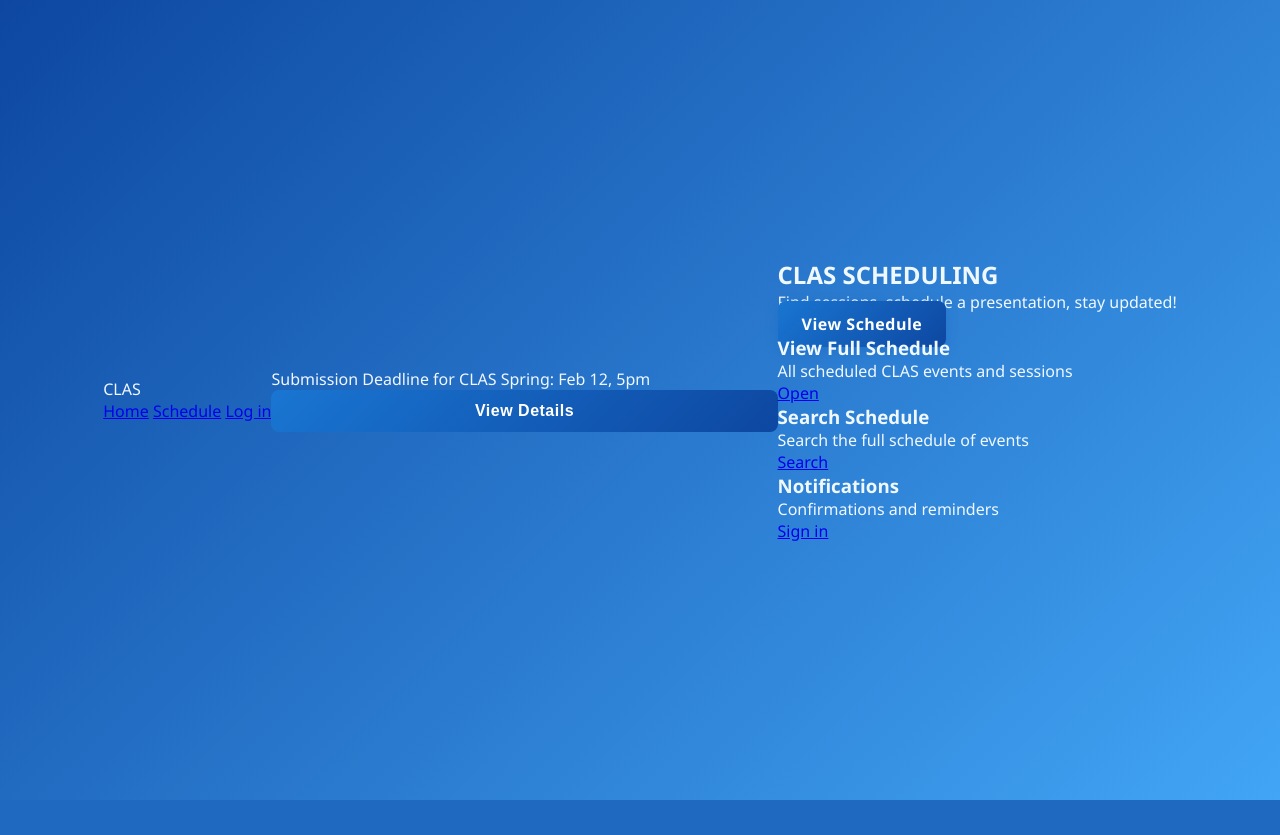
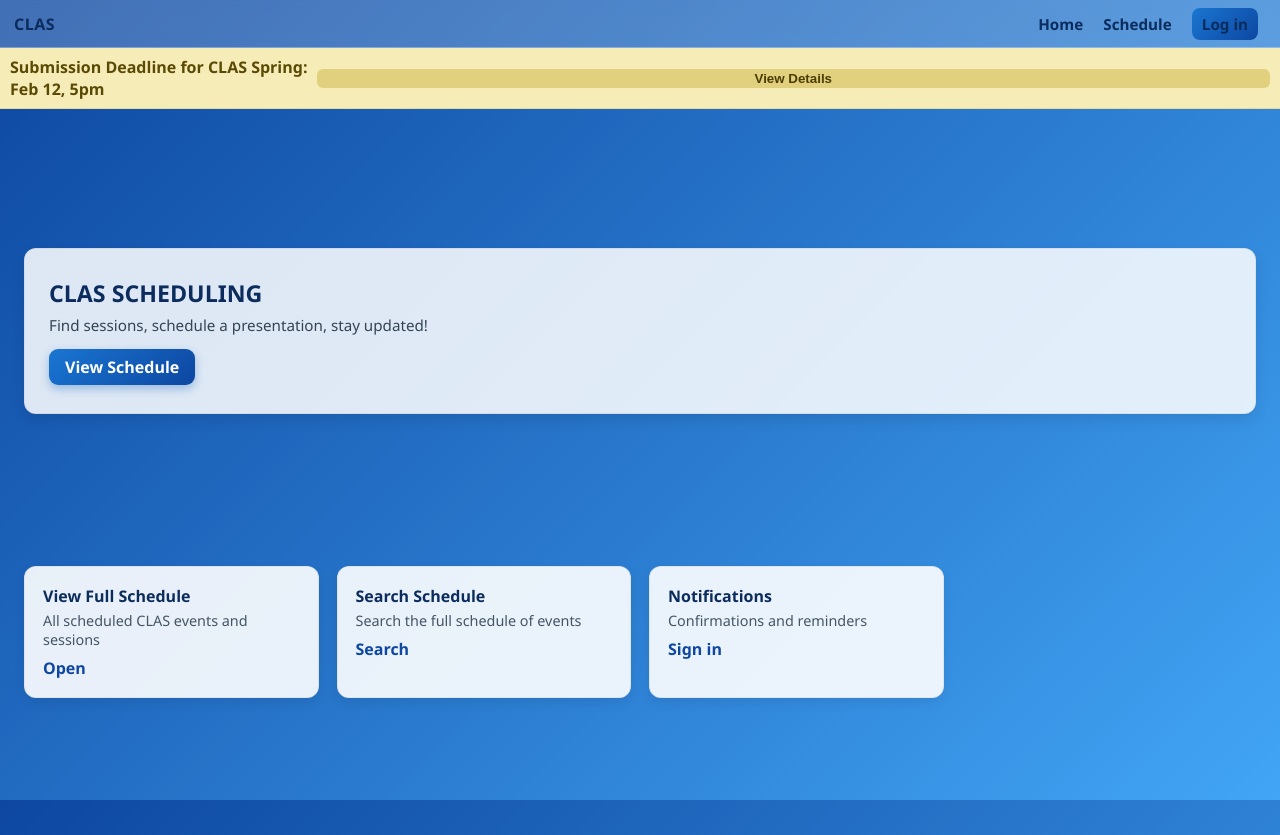
Before and after one commit to NotSMX/Group-Sprint-3-Flask-App, a Flask app: page / in a window 1280 px wide. Before the commit the page ends 800 px from the top, so only its background shows below. Run offline with Flask 3, Linux system fonts and the light colour scheme.

Commit message:
updated to make pages look like mock version in our presentation

```diff
--- a/static/style.css
+++ b/static/style.css
@@ -1,41 +1,276 @@
-/* ==== GLOBAL ==== */
 * {
   box-sizing: border-box;
   margin: 0;
   padding: 0;
 }
 
+html,
 body {
-  font-family: 'Segoe UI', Tahoma, Geneva, Verdana, sans-serif;
-  background: linear-gradient(135deg, #0d47a1, #42a5f5);
-  display: flex;
-  justify-content: center;
-  align-items: center;
-  height: 100vh;
-  margin: 0;
-  color: #f0f8ff;
+  height: 100%;
 }
 
-/* ==== LOGIN CARD ==== */
-.login-container {
-  background: rgba(255, 255, 255, 0.12);
-  backdrop-filter: blur(15px);
-  border: 1px solid rgba(255, 255, 255, 0.25);
-  border-radius: 16px;
-  padding: 40px 35px;
-  width: 340px;
-  box-shadow: 0 8px 25px rgba(0, 0, 0, 0.25);
-  text-align: center;
+:root {
+  --blue-d: #0d47a1;
+  --blue-m: #1976d2;
+  --ink: #0b2c5d;
+  --ink-2: #223;
+  --bg-grad: linear-gradient(135deg, #0d47a1, #42a5f5);
+  --card-bg: rgba(255, 255, 255, 0.9);
+  --glass: rgba(255, 255, 255, 0.12);
+  --glass-b: rgba(255, 255, 255, 0.25);
+  --hair: rgba(0, 0, 0, 0.06);
 }
 
-h2 {
-  font-size: 1.8em;
-  margin-bottom: 25px;
-  color: #e3f2fd;
-  letter-spacing: 1px;
+body {
+  font-family: "Segoe UI", Tahoma, Geneva, Verdana, sans-serif;
+  background: var(--bg-grad);
+  color: var(--ink);
+  min-height: 100vh;
 }
 
-/* ==== INPUTS ==== */
+.auth-bg {
+  min-height: 100vh;
+  display: flex;
+  align-items: center;
+  justify-content: center;
+}
+
+.topbar {
+  position: sticky;
+  top: 0;
+  z-index: 50;
+  height: 48px;
+  display: flex;
+  align-items: center;
+  justify-content: space-between;
+  padding: 0 14px;
+  background: rgba(255, 255, 255, 0.22);
+  backdrop-filter: blur(6px);
+  border-bottom: 1px solid rgba(255, 255, 255, 0.32);
+}
+
+.brand {
+  font-weight: 800;
+  letter-spacing: 0.5px;
+  color: var(--ink);
+}
+
+.nav a {
+  color: var(--ink);
+  text-decoration: none;
+  margin: 0 8px;
+  font-weight: 600;
+  font-size: 0.95rem;
+}
+
+.nav a.active {
+  padding-bottom: 3px;
+  border-bottom: 2px solid var(--ink);
+}
+
+.btn-small {
+  padding: 6px 10px;
+  border-radius: 8px;
+  background: linear-gradient(135deg, var(--blue-m), var(--blue-d));
+  color: #fff;
+}
+
+.announcement {
+  display: flex;
+  align-items: center;
+  justify-content: center;
+  gap: 8px;
+  padding: 8px 10px;
+  background: #f6ecb8;
+  color: #5b4a03;
+  font-weight: 600;
+  border-bottom: 1px solid #eadb92;
+}
+
+.badge {
+  border: 0;
+  padding: 2px 8px;
+  border-radius: 6px;
+  background: #e1d07e;
+  color: #4b3d00;
+  cursor: pointer;
+}
+
+.shell {
+  max-width: 1280px;
+  margin: 18px auto;
+  padding: 0 24px;
+  min-height: calc(100vh - 48px - 44px);
+  display: flex;
+  flex-direction: column;
+  justify-content: space-evenly;
+  gap: 24px;
+  padding-bottom: 24px;
+}
+
+.hero {
+  background: rgba(255, 255, 255, 0.86);
+  border: 1px solid var(--hair);
+  border-radius: 12px;
+  padding: 28px 24px;
+  text-align: left;
+  box-shadow: 0 6px 14px rgba(0, 0, 0, 0.1);
+  margin-top: 8px;
+}
+
+.hero h1 {
+  color: var(--ink);
+  margin-bottom: 6px;
+  font-size: 1.45rem;
+}
+
+.hero p {
+  color: #345;
+  margin-bottom: 14px;
+  font-size: 0.95rem;
+}
+
+.actions {
+  display: flex;
+  gap: 10px;
+  justify-content: flex-start;
+}
+
+.btn {
+  display: inline-block;
+  padding: 10px 16px;
+  border-radius: 9px;
+  font-weight: 700;
+  text-decoration: none;
+  line-height: 1;
+  background: linear-gradient(135deg, var(--blue-m), var(--blue-d));
+  color: #fff;
+  box-shadow: 0 4px 10px rgba(21, 101, 192, 0.35);
+}
+
+.btn:hover {
+  transform: translateY(-1px);
+}
+
+.btn-outline {
+  display: inline-block;
+  padding: 10px 16px;
+  border-radius: 9px;
+  font-weight: 700;
+  text-decoration: none;
+  line-height: 1;
+  border: 2px solid var(--blue-d);
+  color: var(--blue-d);
+  background: transparent;
+}
+
+.btn-outline:hover {
+  background: rgba(13, 71, 161, 0.08);
+}
+
+.quick-grid {
+  margin-top: 16px;
+  display: grid;
+  grid-template-columns: repeat(auto-fill, minmax(260px, 1fr));
+  gap: 16px 18px;
+}
+
+.quick-card {
+  background: var(--card-bg);
+  border-radius: 12px;
+  padding: 18px;
+  border: 1px solid var(--hair);
+  box-shadow: 0 5px 12px rgba(0, 0, 0, 0.08);
+}
+
+.quick-card h3 {
+  color: var(--ink);
+  margin-bottom: 4px;
+  font-size: 1rem;
+}
+
+.quick-card p {
+  color: #456;
+  margin-bottom: 8px;
+  font-size: 0.9rem;
+}
+
+.quick-card .link {
+  font-weight: 700;
+  color: var(--blue-d);
+  text-decoration: none;
+}
+
+.section-title {
+  color: var(--ink);
+  margin: 6px 0 10px;
+  font-size: 1.1rem;
+}
+
+.card {
+  background: var(--card-bg);
+  border: 1px solid var(--hair);
+  border-radius: 12px;
+  padding: 18px;
+  box-shadow: 0 6px 14px rgba(0, 0, 0, 0.1);
+}
+
+.form-card {
+  max-width: 720px;
+  margin: 0 auto;
+}
+
+.pill {
+  display: inline-block;
+  padding: 3px 8px;
+  border-radius: 999px;
+  font-weight: 700;
+  font-size: 0.72rem;
+  background: #e6edf7;
+  color: var(--ink);
+}
+
+.pill-open {
+  background: #e3f7e7;
+  color: #0b5d26;
+}
+
+.pill-closed {
+  background: #fde3e3;
+  color: #7a1212;
+}
+
+.pill-family {
+  background: #fbf0c7;
+  color: #5b4a03;
+}
+
+.highlight-grid {
+  margin-top: 14px;
+  display: grid;
+  grid-template-columns: repeat(auto-fill, minmax(240px, 1fr));
+  gap: 16px 18px;
+}
+
+.login-container {
+  background: var(--glass);
+  backdrop-filter: blur(12px);
+  border: 1px solid var(--glass-b);
+  border-radius: 12px;
+  padding: 28px 24px;
+  width: 320px;
+  box-shadow: 0 8px 22px rgba(0, 0, 0, 0.22);
+  text-align: center;
+  color: #e3f2fd;
+}
+
+.login-container h2 {
+  font-size: 1.5rem;
+  margin-bottom: 14px;
+  letter-spacing: 0.5px;
+  color: #e3f2fd;
+}
+
 input[type="text"],
 input[type="password"],
 input[type="email"],
@@ -43,331 +278,147 @@ input[type="number"],
 select {
   width: 100%;
   display: block;
-  box-sizing: border-box; /* ensures padding doesn't shrink width */
-  padding: 12px 14px;
-  margin-bottom: 18px;
-  border: 1px solid rgba(255, 255, 255, 0.3);
+  padding: 10px 12px;
+  margin-bottom: 12px;
+  border: 1px solid rgba(255, 255, 255, 0.34);
   border-radius: 8px;
-  background: rgba(255, 255, 255, 0.15);
-  color: #fff;
-  font-size: 0.95em;
-  transition: all 0.3s ease;
-}
-
-select option {
-  color: #42a5f5;
-}
-
-select:focus {
-  border-color: #90caf9;
-  background: rgba(255, 255, 255, 0.25);
-  box-shadow: 0 0 8px rgba(144, 202, 249, 0.5);
-  outline: none;
+  background: rgba(255, 255, 255, 0.18);
+  color: var(--ink);
+  font-size: 0.95rem;
 }
 
 input::placeholder {
-  color: #dce7f3;
+  color: #607d8b;
 }
 
-input:focus {
-  border-color: #90caf9;
-  background: rgba(255, 255, 255, 0.25);
-  box-shadow: 0 0 8px rgba(144, 202, 249, 0.5);
-  outline: none;
+button {
+  width: 100%;
+  padding: 10px 12px;
+  border: 0;
+  border-radius: 8px;
+  background: linear-gradient(135deg, var(--blue-m), var(--blue-d));
+  color: #fff;
+  font-weight: 700;
+  cursor: pointer;
 }
 
-/* ==== LOGIN BUTTON ==== */
-button {
-  width: 100%;
-  padding: 12px;
-  border: none;
-  border-radius: 8px;
-  background: linear-gradient(135deg, #1976d2, #0d47a1);
-  color: white;
-  font-weight: bold;
-  font-size: 1em;
-  cursor: pointer;
-  transition: all 0.3s ease;
-  letter-spacing: 0.5px;
+.login-container a {
+  display: inline-block;
+  margin-top: 10px;
+  color: #bbdefb;
+  text-decoration: none;
+  font-size: 0.9rem;
 }
 
-button:hover {
-  background: linear-gradient(135deg, #42a5f5, #1565c0);
-  transform: translateY(-2px);
-  box-shadow: 0 4px 12px rgba(21, 101, 192, 0.4);
-}
-
-button:active {
-  transform: translateY(0);
-  box-shadow: none;
-}
-
-/* ==== EXTRA ==== */
-.login-container a {
-  display: inline-block;
-  margin-top: 15px;
-  color: #bbdefb;
-  text-decoration: none;
-  font-size: 0.9em;
-  transition: color 0.3s;
-}
-
-.login-container a:hover {
-  color: #ffffff;
-}
-
-/* ==== HOMEPAGE CONTAINER ==== */
-.home-container {
-  background: rgba(255, 255, 255, 0.12);
-  backdrop-filter: blur(15px);
-  border: 1px solid rgba(255, 255, 255, 0.25);
-  border-radius: 16px;
-  padding: 50px 40px;
-  width: 400px;
-  max-width: 90%;
-  text-align: center;
-  box-shadow: 0 8px 25px rgba(0, 0, 0, 0.25);
-  display: flex;
-  flex-direction: column;
-  align-items: center;
-  gap: 20px;
-}
-
-.home-container h1 {
-  font-size: 2em;
-  color: #e3f2fd;
-}
-
-.home-container p {
-  color: #bbdefb;
-  font-size: 1em;
-  line-height: 1.5;
-  margin-bottom: 20px;
-}
-
-/* ==== BUTTONS ==== */
-.button-group {
-  display: flex;
-  justify-content: center;
-  gap: 15px;
-}
-
-.btn {
-  background: linear-gradient(135deg, #1976d2, #0d47a1);
-  color: white;
-  padding: 12px 24px;
-  border-radius: 8px;
-  text-decoration: none;
-  font-weight: bold;
-  letter-spacing: 0.5px;
-  transition: all 0.3s ease;
-  box-shadow: 0 4px 12px rgba(21, 101, 192, 0.4);
-}
-
-.btn:hover {
-  background: linear-gradient(135deg, #42a5f5, #1565c0);
-  transform: translateY(-2px);
-}
-
-.btn-outline {
-  background: transparent;
-  border: 2px solid #90caf9;
-  color: #e3f2fd;
-  box-shadow: none;
-}
-
-.btn-outline:hover {
-  background: rgba(255, 255, 255, 0.15);
-  border-color: #e3f2fd;
-}
-
-/* ==== EVENT CREATE FORM FIXES ==== */
-.event-create-container {
-  width: 50%;
-  max-width: 600px;
-  padding: 30px;
-  overflow-y: auto;
-  max-height: 80vh; /* prevent extreme height and lag */
-  display: block; /* remove excessive flex and gap */
-}
-
-.event-create-container form {
-  display: block; /* lighter layout */
-}
-
-.event-create-container form label {
-  margin-top: 10px;
-  display: block;
-  color: #dce7f3;
-}
-
-.event-create-container input,
-.event-create-container select {
-  margin-bottom: 12px;
-}
-
-/* Scrollbar tweaks for performance */
-::-webkit-scrollbar {
-  width: 8px;
-}
-
-::-webkit-scrollbar-track {
-  background: rgba(255, 255, 255, 0.1);
-}
-
-::-webkit-scrollbar-thumb {
-  background: #0d47a1;
-  border-radius: 4px;
-}
-
-/* Custom scrollbar */
-::-webkit-scrollbar {
-  width: 10px;
-}
-
-::-webkit-scrollbar-track {
-  background: rgba(255, 255, 255, 0.12);
-  border-radius: 10px;
-  margin: 10px;
-}
-
-::-webkit-scrollbar-thumb {
-  background: #0d47a1;
-  border-radius: 10px;
-  box-shadow: 0 0 5px rgba(0, 0, 0, 0.3);
-  transition: background-color 0.3s ease;
-}
-
-::-webkit-scrollbar-thumb:hover {
-  background-color: #1976d2;
-}
-
-::-webkit-scrollbar-button {
-  display: none;
-}
-
-/* ==== FLASH ==== */
 .flash-messages {
-  margin-bottom: 20px;
+  margin: 8px 0;
 }
 
 .alert {
-  padding: 10px 15px;
+  padding: 8px 10px;
   border-radius: 6px;
-  margin-bottom: 12px;  /* <— Adds spacing between stacked alerts */
-  font-weight: 500;
+  margin-bottom: 8px;
+  font-weight: 600;
 }
 
-/* Optional colors based on category */
 .alert-success {
-  background-color: #d1e7dd;
+  background: #d1e7dd;
   color: #0f5132;
   border: 1px solid #badbcc;
 }
 
 .alert-error {
-  background-color: #f8d7da;
+  background: #f8d7da;
   color: #842029;
   border: 1px solid #f5c2c7;
 }
 
-/* ==== DROPDOWN MENU ==== */
-select {
-  width: 100%;
-  display: block;
-  box-sizing: border-box;
-  padding: 12px 14px;
-  margin-bottom: 18px;
-  border: 1px solid rgba(255, 255, 255, 0.4);
-  border-radius: 8px;
-  background: rgba(255, 255, 255, 0.25);
-  color: #f0f8ff;
-  font-size: 0.95em;
-  cursor: pointer;
-  backdrop-filter: blur(10px);
-  transition: all 0.3s ease;
-  appearance: none;
-  -webkit-appearance: none;
-  -moz-appearance: none;
+.alert-info {
+  background: #cff4fc;
+  color: #055160;
+  border: 1px solid #b6effb;
 }
 
-/* Subtle blue highlight when hovering */
-select:hover {
-  background: rgba(255, 255, 255, 0.35);
-  border-color: #bbdefb;
+.event-list {
+  list-style: none;
 }
 
-/* Focused dropdown — glowy blue outline */
-select:focus {
-  border-color: #90caf9;
-  box-shadow: 0 0 8px rgba(144, 202, 249, 0.6);
-  outline: none;
+.event-row {
+  display: flex;
+  align-items: center;
+  justify-content: space-between;
+  padding: 8px 0;
+  border-bottom: 1px dashed rgba(0, 0, 0, 0.08);
 }
 
-/* Dropdown text color for options */
-option {
-  background-color: #0d47a1;
-  color: #e3f2fd;
-}
-option:hover {
-  background-color: #1565c0;
+.event-title {
+  font-weight: 700;
+  color: var(--ink);
 }
 
-/* ==== EVENT LIST TABLE ==== */
-.event-list-container {
-  background: rgba(255, 255, 255, 0.12);
-  backdrop-filter: blur(15px);
-  border: 1px solid rgba(255, 255, 255, 0.25);
-  border-radius: 16px;
-  padding: 30px;
-  width: 70%;
-  max-width: 95%;
-  box-shadow: 0 8px 25px rgba(0, 0, 0, 0.25);
-  margin-top: 20px;
-  overflow-x: auto;
+.submit-btn {
+  padding: 8px 10px;
+  border: 0;
+  border-radius: 8px;
+  background: linear-gradient(135deg, var(--blue-m), var(--blue-d));
+  color: #fff;
+  font-weight: 700;
 }
 
-.event-list-container h2 {
-  color: #e3f2fd;
-  margin-bottom: 20px;
+.profile-card {
+  display: flex;
+  gap: 14px;
+  align-items: center;
 }
 
-.event-list-container table {
-  width: 100%;
-  border-collapse: collapse;
-  text-align: left;
-  font-size: 1em;
+.avatar {
+  width: 84px;
+  height: 84px;
+  border-radius: 999px;
+  object-fit: cover;
+  border: 2px solid rgba(13, 71, 161, 0.2);
 }
 
-.event-list-container th,
-.event-list-container td {
-  padding: 12px 15px;
-  border-bottom: 1px solid rgba(255, 255, 255, 0.2);
-  color: #f0f8ff;
+.profile-info h3 {
+  color: var(--ink);
+  margin-bottom: 4px;
+  font-size: 1.1rem;
 }
 
-.event-list-container th {
-  background: rgba(0, 0, 0, 0.2);
-  font-weight: bold;
+.profile-info p {
+  color: var(--ink-2);
+  margin-bottom: 6px;
+  font-size: 0.95rem;
 }
 
-.event-list-container tr:hover {
-  background: rgba(255, 255, 255, 0.08);
+.profile-actions {
+  margin-top: 6px;
 }
 
-.event-list-container .submit-btn {
-  padding: 6px 12px;
-  background: linear-gradient(135deg, #1976d2, #0d47a1);
-  color: #fff;
-  border: none;
-  border-radius: 6px;
-  font-weight: bold;
-  cursor: pointer;
-  transition: all 0.3s ease;
+.settings-split {
+  display: grid;
+  grid-template-columns: 1fr 1fr;
+  gap: 10px;
 }
 
-.event-list-container .submit-btn:hover {
-  background: linear-gradient(135deg, #42a5f5, #1565c0);
-  transform: translateY(-1px);
-  box-shadow: 0 2px 8px rgba(21, 101, 192, 0.3);
+@media (max-width: 900px) {
+  .shell {
+    max-width: 94vw;
+    padding: 0 14px;
+  }
+  .quick-grid {
+    grid-template-columns: 1fr;
+  }
+  .highlight-grid {
+    grid-template-columns: 1fr;
+  }
+  .settings-split {
+    grid-template-columns: 1fr;
+  }
 }
+
+@media (min-width: 1500px) {
+  .shell {
+    max-width: 1400px;
+  }
+}
```
